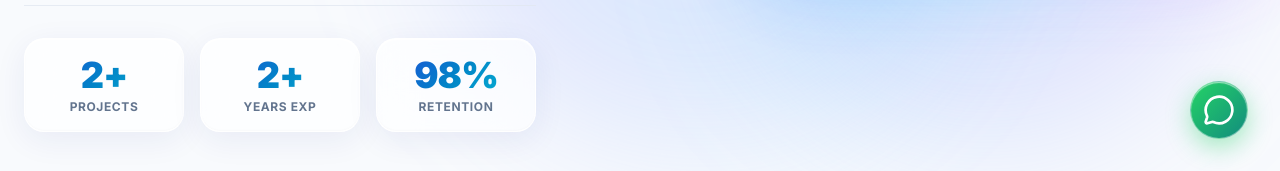
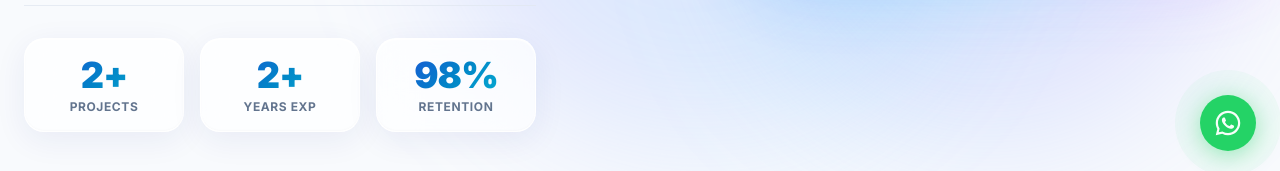
Before and after one commit to dot-tech-solutions/DotTech-Solutions, a Next.js app: page / in a window 1280 px wide. Shown: the part 629-800 px from the top of the page. Built offline with nearby package versions, Linux system fonts and the light colour scheme; no server answers.

Commit message:
feat: upgrade WhatsApp button to full chat widget with pre-filled message

```diff
--- a/src/components/layout/FloatingSocials.tsx
+++ b/src/components/layout/FloatingSocials.tsx
@@ -1,22 +1,109 @@
 "use client";
 
-import { MessageCircle } from "lucide-react";
+import { useState } from "react";
+import { X, Send } from "lucide-react";
 
-/**
- * Floating WhatsApp Button
- * Fixed on the bottom right corner as per reference design.
- */
+const PHONE = "919025088044";
+const PRE_FILLED_MESSAGE = `Hi DotTech Solutions Team! 👋
+
+I visited your website and would like to know more about your services.
+
+Could you please share more details about your solutions, pricing, and how we can get started?
+
+Thank you!`;
+
 export default function FloatingSocials() {
+  const [open, setOpen] = useState(false);
+  const [message, setMessage] = useState(PRE_FILLED_MESSAGE);
+
+  const handleSend = () => {
+    const encoded = encodeURIComponent(message.trim() || PRE_FILLED_MESSAGE);
+    window.open(`https://wa.me/${PHONE}?text=${encoded}`, "_blank");
+    setOpen(false);
+  };
+
   return (
-    <a
-      href="https://wa.me/919025088044"
-      target="_blank"
-      rel="noopener noreferrer"
-      className="floating-whatsapp no-print"
-      aria-label="Chat with us on WhatsApp"
-      title="Chat with us on WhatsApp"
-    >
-      <MessageCircle className="w-8 h-8" />
-    </a>
+    <>
+      {/* ── Chat Popup ── */}
+      {open && (
+        <div
+          className="fixed bottom-24 right-4 sm:right-6 z-50 w-[calc(100vw-2rem)] max-w-sm shadow-2xl rounded-3xl overflow-hidden animate-fade-in"
+          style={{ boxShadow: "0 8px 40px rgba(0,0,0,0.18)" }}
+        >
+          {/* Header */}
+          <div className="bg-[#25D366] px-5 py-4 flex items-center gap-3">
+            <div className="w-10 h-10 rounded-full bg-white/20 flex items-center justify-center flex-shrink-0">
+              {/* WhatsApp SVG icon */}
+              <svg viewBox="0 0 32 32" className="w-6 h-6 fill-white" xmlns="http://www.w3.org/2000/svg">
+                <path d="M16.003 2C8.28 2 2 8.28 2 16.003c0 2.47.65 4.786 1.785 6.79L2 30l7.42-1.745A13.94 13.94 0 0016.003 30C23.72 30 30 23.72 30 16.003 30 8.28 23.72 2 16.003 2zm0 25.464a11.42 11.42 0 01-5.82-1.593l-.418-.248-4.328 1.018.988-4.22-.272-.435A11.424 11.424 0 014.54 16.003c0-6.325 5.14-11.464 11.463-11.464 6.325 0 11.46 5.14 11.46 11.464 0 6.323-5.135 11.46-11.46 11.46zm6.29-8.583c-.345-.173-2.04-1.006-2.356-1.12-.315-.115-.545-.173-.774.173-.23.345-.888 1.12-1.09 1.35-.2.23-.4.26-.745.086-.345-.173-1.457-.537-2.775-1.712-1.026-.916-1.718-2.047-1.92-2.392-.2-.345-.02-.53.15-.702.155-.154.345-.4.518-.6.172-.2.23-.345.345-.575.115-.23.058-.432-.029-.604-.086-.173-.774-1.865-1.06-2.554-.28-.672-.563-.58-.774-.59-.2-.01-.43-.012-.66-.012-.23 0-.603.086-.92.432-.315.345-1.203 1.176-1.203 2.867s1.232 3.326 1.404 3.556c.173.23 2.426 3.703 5.878 5.193.822.354 1.463.565 1.963.723.824.262 1.574.225 2.167.137.66-.099 2.04-.834 2.327-1.638.287-.804.287-1.493.2-1.638-.086-.143-.315-.23-.66-.4z"/>
+              </svg>
+            </div>
+            <div className="flex-1 min-w-0">
+              <div className="text-white font-bold text-sm leading-tight">DotTech Solutions</div>
+              <div className="flex items-center gap-1.5 mt-0.5">
+                <span className="w-2 h-2 rounded-full bg-white/80 inline-block" />
+                <span className="text-white/80 text-xs">Typically replies instantly</span>
+              </div>
+            </div>
+            <button
+              onClick={() => setOpen(false)}
+              className="w-8 h-8 rounded-full bg-white/20 flex items-center justify-center hover:bg-white/30 transition-colors flex-shrink-0"
+              aria-label="Close chat"
+            >
+              <X className="w-4 h-4 text-white" />
+            </button>
+          </div>
+
+          {/* Body */}
+          <div className="bg-[#ECE5DD] px-4 py-4">
+            {/* Chat bubble */}
+            <div className="bg-white rounded-2xl rounded-tl-sm px-4 py-3 shadow-sm max-w-[90%] mb-4">
+              <p className="text-xs text-[#25D366] font-bold mb-1">DotTech Solutions</p>
+              <p className="text-slate-700 text-xs leading-relaxed whitespace-pre-line">
+                👋 Hello! We&apos;re happy to help. Send us your message and we&apos;ll get back to you right away on WhatsApp.
+              </p>
+              <p className="text-right text-[10px] text-slate-400 mt-1">Now</p>
+            </div>
+
+            {/* Editable message */}
+            <div className="bg-white rounded-2xl px-3 py-2 shadow-sm flex gap-2 items-end">
+              <textarea
+                value={message}
+                onChange={(e) => setMessage(e.target.value)}
+                rows={5}
+                className="flex-1 text-xs text-slate-700 resize-none focus:outline-none leading-relaxed bg-transparent"
+              />
+              <button
+                onClick={handleSend}
+                className="w-9 h-9 rounded-full bg-[#25D366] flex items-center justify-center flex-shrink-0 hover:bg-[#20c05c] transition-colors shadow-md mb-0.5"
+                aria-label="Send WhatsApp message"
+              >
+                <Send className="w-4 h-4 text-white" />
+              </button>
+            </div>
+          </div>
+        </div>
+      )}
+
+      {/* ── Floating Button ── */}
+      <button
+        onClick={() => setOpen((prev) => !prev)}
+        aria-label="Chat with us on WhatsApp"
+        className="fixed bottom-5 right-4 sm:right-6 z-50 w-14 h-14 rounded-full shadow-xl flex items-center justify-center transition-transform hover:scale-110 active:scale-95"
+        style={{ background: "#25D366", boxShadow: "0 4px 24px rgba(37,211,102,0.45)" }}
+      >
+        {open ? (
+          <X className="w-6 h-6 text-white" />
+        ) : (
+          <svg viewBox="0 0 32 32" className="w-7 h-7 fill-white" xmlns="http://www.w3.org/2000/svg">
+            <path d="M16.003 2C8.28 2 2 8.28 2 16.003c0 2.47.65 4.786 1.785 6.79L2 30l7.42-1.745A13.94 13.94 0 0016.003 30C23.72 30 30 23.72 30 16.003 30 8.28 23.72 2 16.003 2zm0 25.464a11.42 11.42 0 01-5.82-1.593l-.418-.248-4.328 1.018.988-4.22-.272-.435A11.424 11.424 0 014.54 16.003c0-6.325 5.14-11.464 11.463-11.464 6.325 0 11.46 5.14 11.46 11.464 0 6.323-5.135 11.46-11.46 11.46zm6.29-8.583c-.345-.173-2.04-1.006-2.356-1.12-.315-.115-.545-.173-.774.173-.23.345-.888 1.12-1.09 1.35-.2.23-.4.26-.745.086-.345-.173-1.457-.537-2.775-1.712-1.026-.916-1.718-2.047-1.92-2.392-.2-.345-.02-.53.15-.702.155-.154.345-.4.518-.6.172-.2.23-.345.345-.575.115-.23.058-.432-.029-.604-.086-.173-.774-1.865-1.06-2.554-.28-.672-.563-.58-.774-.59-.2-.01-.43-.012-.66-.012-.23 0-.603.086-.92.432-.315.345-1.203 1.176-1.203 2.867s1.232 3.326 1.404 3.556c.173.23 2.426 3.703 5.878 5.193.822.354 1.463.565 1.963.723.824.262 1.574.225 2.167.137.66-.099 2.04-.834 2.327-1.638.287-.804.287-1.493.2-1.638-.086-.143-.315-.23-.66-.4z"/>
+          </svg>
+        )}
+        {/* Pulse ring */}
+        {!open && (
+          <span className="absolute inset-0 rounded-full animate-ping opacity-40" style={{ background: "#25D366" }} />
+        )}
+      </button>
+    </>
   );
 }
```
